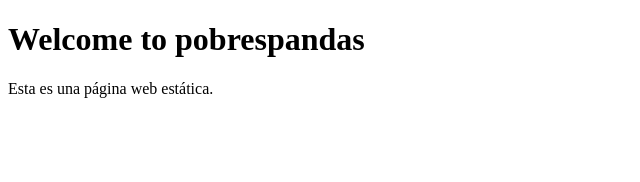
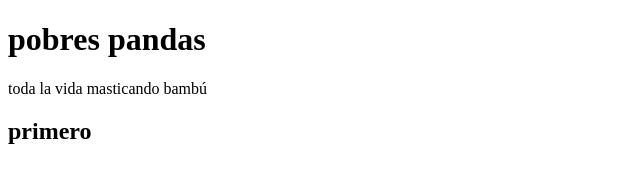
Before and after one commit to pobrespandas/pobrespandas, a plain HTML site: page index.html in a window 1280 px wide. Shown: the whole page, without its empty margins (0-640 px from the left). Drawn offline with Linux system fonts and the light colour scheme.

Commit message:
Update index.html: Cambiar el contenido de la página principal a "pobres pandas" en lugar de "Welcome to pobrespandas".

```diff
--- a/index.html
+++ b/index.html
@@ -8,8 +8,9 @@
 </head>
 
 <body>
-    <h1>Welcome to pobrespandas</h1>
-    <p>Esta es una página web estática.</p>
+    <h1>pobres pandas</h1>
+    <p>toda la vida masticando bambú</p>
+    <h2>primero</h2>
 </body>
 
 </html>
```
